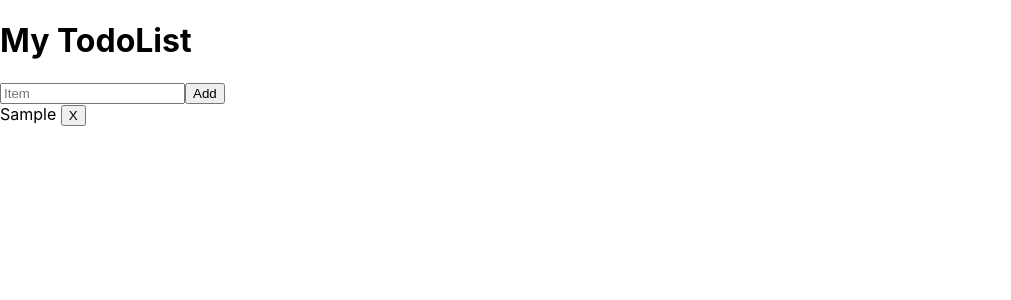
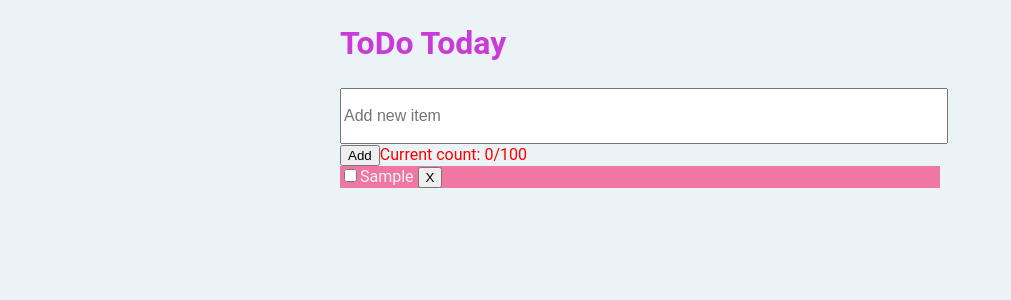
Before and after one commit to Fatima-Usf/ToDo-liste-React, a React (Create React App) app: page / in a window 1280 px wide. Both pictures are taken after typing "Sample" into the empty fields and a click on the button "Add". Shown: the top 300 px of the page, without its empty margins (0-1011 px from the left). Built offline with nearby package versions, Linux system fonts and the light colour scheme.

Commit message:
learned new things

```diff
--- a/src/TodoList/todolist.js
+++ b/src/TodoList/todolist.js
@@ -1,4 +1,6 @@
 import React, { Component } from 'react';
+
+const MAX_LENGTH = 100;
 
 // creating a component called TodoList
 class TodoList extends Component {
@@ -6,16 +8,23 @@ class TodoList extends Component {
         super();
         this.state = {
             userInput: '',
-            items: []
+            items: [],
+            valid: true
+
         };
     }
 
     onChange(event){
         this.setState({
             userInput: event.target.value
+
         }//, () => console.log(this.state.userInput)
+
         );
+
+
     }
+
     addToDo(event){
         event.preventDefault();
         this.setState({
@@ -36,24 +45,40 @@ class TodoList extends Component {
         // loopé pour chaque item
         return this.state.items.map((item) => {
             return (
-                <div key={item}>
+                <div className="list__item" key={item}>
+                    <div className="list__checkbox">
+					<input type="checkbox" />
                     {item} <button onClick={this.deleteTodo.bind(this, item)}> X </button>
+                    </div>
                 </div>
             );
         });
     }
     render(){
     return (
-        <div>
-            <h1> My TodoList </h1>
+        <div className="container">
+            <h1> ToDo Today </h1>
             <form>
-                <input
+                <input className="forminput"
                     value ={this.state.userInput}
                     type="text"
-                    placeholder="Item"
+                    name="name"
+                    placeholder="Add new item"
+
+                    //style={{border:"2px solid red"}}
                     // bind() pour ne pas appeller la méthode une infinité de fois
-                    onChange={this.onChange.bind(this)}/>
-                <button onClick={this.addToDo.bind(this)}> Add </button>
+                    onChange={this.onChange.bind(this)}
+                    />
+
+                <button
+                    onClick={this.addToDo.bind(this)}
+                    disabled={this.state.userInput.length>MAX_LENGTH}
+                >
+                    Add
+                </button>
+                <span style={{color: "red"}}>
+                    {`Current count: ${this.state.userInput.length}/${MAX_LENGTH}`}
+                </span>
             </form>
             <div>
                 {this.renderTodo()}
--- a/src/index.css
+++ b/src/index.css
@@ -1,13 +1,30 @@
+
 body {
-  margin: 0;
-  font-family: -apple-system, BlinkMacSystemFont, 'Segoe UI', 'Roboto', 'Oxygen',
-    'Ubuntu', 'Cantarell', 'Fira Sans', 'Droid Sans', 'Helvetica Neue',
-    sans-serif;
-  -webkit-font-smoothing: antialiased;
-  -moz-osx-font-smoothing: grayscale;
+  font-family: 'Roboto', sans-serif;
+  font-size: 16px;
+  line-height: 1.4;
+  font-weight: 400;
+  color: rgb(201, 59, 214);
+  background: #ECF3F7;
+}
+.container {
+  max-width: 600px;
+  width: 100%;
+  margin: 0 auto; }
+
+.list__item{
+  background: rgba(240, 98, 146, 0.85);
+  color: #ECF3F7; }
+
+.forminput {
+    width: 100%;
+    height: 50px;
+    font-size: 16px;
+
+  }
+#error{
+  border:2px solid red;
 }
 
-code {
-  font-family: source-code-pro, Menlo, Monaco, Consolas, 'Courier New',
-    monospace;
-}
+input[type="text"].form__inputText--addItem {
+    padding-right: 220px; }
```
